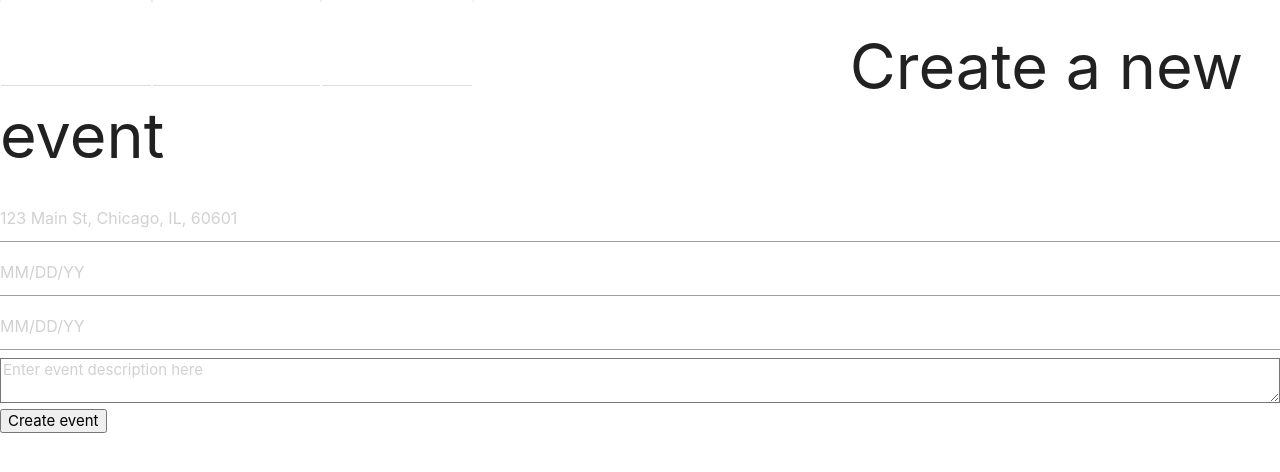
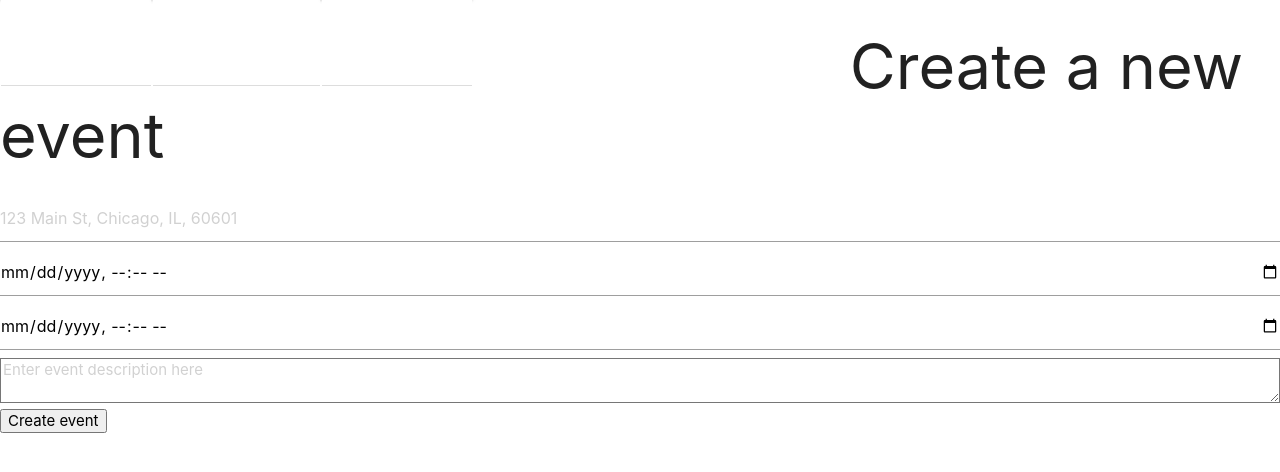
Before and after one commit to chi-cicadas-2015/hey-9, a Rails app: page /events/new in a window 1280 px wide. Shown: the part 74-546 px from the top of the page. Run offline with Rails 7, Linux system fonts and the light colour scheme; a user stored in the database is signed in; style sheets or scripts are compiled from the project's sources; parts of the project's set-up code (start-up, migrations or seed data) failed here and were passed over; some libraries are stand-ins or nearby versions.

Commit message:
Finish the event add functionality
Add datetime_field. Leave commented code in application.js for future reference to integrating a calendar

```diff
--- a/app/views/events/_form.html.erb
+++ b/app/views/events/_form.html.erb
@@ -9,8 +9,8 @@
     <% end %>
 
     <%= f.text_field :location,  placeholder: "123 Main St, Chicago, IL, 60601" %>
-    <%= f.text_field :event_start, placeholder: "MM/DD/YY" %>
-    <%= f.text_field :event_end, placeholder: "MM/DD/YY" %>
+    <%= f.datetime_field :event_start, placeholder: "YYYY/MM/DD HH:MM" %>
+    <%= f.datetime_field :event_end, placeholder: "YYYY/MM/DD HH:MM" %>
     <%= f.text_area :description, placeholder: "Enter event description here" %>
     <%= f.submit "Create event" %>
 
--- a/app/views/events/index.html.erb
+++ b/app/views/events/index.html.erb
@@ -1,5 +1,5 @@
 <div class="container">
-  <a href="">Create an Event</a>
+  <%= link_to "Create an Event", new_event_path %>
   <div class="section">
     <h1 class="center">Your Local Events</h1>
     <div class="row">
--- a/app/views/layouts/application.html.erb
+++ b/app/views/layouts/application.html.erb
@@ -2,8 +2,10 @@
 <html>
 <head>
   <title>Hey9</title>
-  <script src="https://ajax.googleapis.com/ajax/libs/jquery/1.11.3/jquery.min.js">
-  </script>
+  <script src="https://ajax.googleapis.com/ajax/libs/jquery/1.11.3/jquery.min.js"></script>
+  <!-- themes for jquery ui - keep if we want to use -->
+  <!-- <link rel="stylesheet" href="https://ajax.googleapis.com/ajax/libs/jqueryui/1.11.4/themes/smoothness/jquery-ui.css"> -->
+  <script src="https://ajax.googleapis.com/ajax/libs/jqueryui/1.11.4/jquery-ui.min.js"></script>
 
   <%= stylesheet_link_tag 'application', media: 'all' %>
 
```
Also changed, not shown: app/assets/javascripts/application.js (+17 -0 lines).
